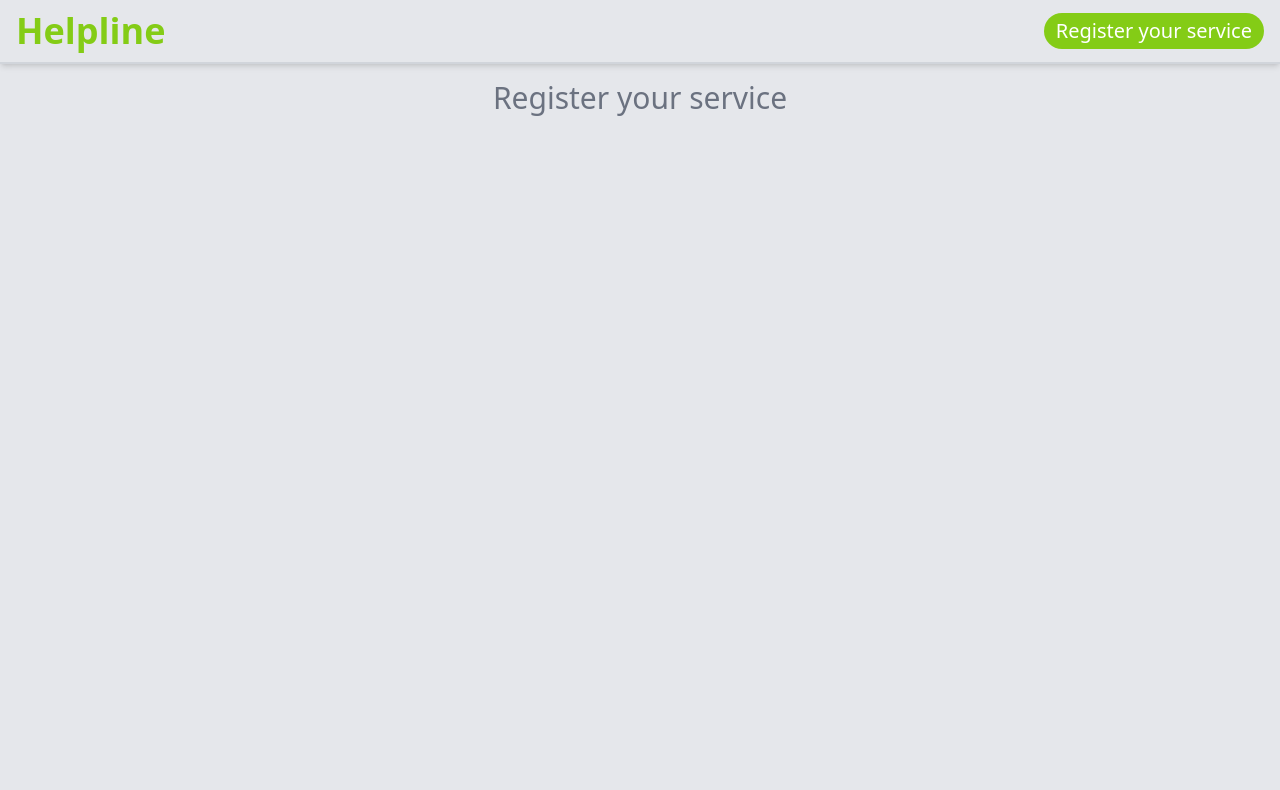
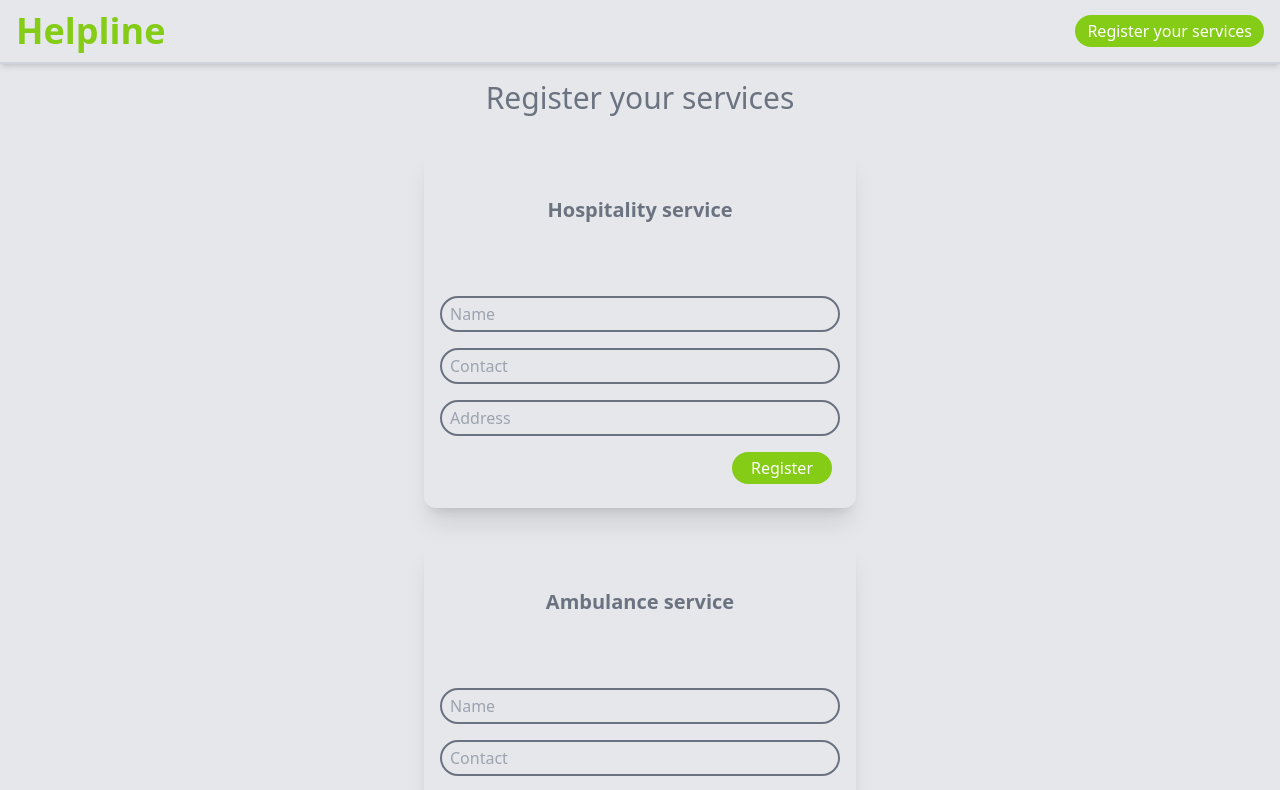
Before and after one commit to mayur-init/Helpline, a React (Create React App) app: page /register in a window 1280 px wide. Shown: the top 790 px of the page. Built offline with nearby package versions, Linux system fonts and the light colour scheme.

Commit message:
forms added

```diff
--- /dev/null
+++ b/src/components/AmbulanceRegister.jsx
@@ -0,0 +1,26 @@
+import React, {useState} from 'react'
+
+function AmbulanceRegister() {
+
+    const [ambulanceServiceName, setServiceName] = useState('');
+    const [contactNumber, setContactNumber] = useState('');
+
+    const util = () =>{
+        console.log(ambulanceServiceName + ' ' + contactNumber);
+
+        setServiceName('');
+        setContactNumber('');
+    }
+    return (
+        <div className='rounded-xl shadow-xl p-4 m-4 min-h-max'>
+            <h1 className='text-gray-500 text-xl font-semibold mt-[4vh] flex justify-center'>Ambulance service</h1>
+            <div className='flex flex-col w-[50vh] h-auto mt-[8vh]'>
+                <input type='text' onChange={(e) => { setServiceName(e.target.value) }} value={ambulanceServiceName} placeholder='Name' className='bg-gray-200 border-2 border-gray-500 rounded-full px-2 py-1 my-2'></input>
+                <input type='text' onChange={(e) => { setContactNumber(e.target.value) }} value={contactNumber} placeholder='Contact' className='bg-gray-200 border-2 border-gray-500 rounded-full px-2 py-1 my-2'></input>
+                <p className='flex justify-end'><button onClick ={util} className='btn w-[100px] m-2'>Register</button></p>
+            </div>
+        </div>
+    )
+}
+
+export default AmbulanceRegister
--- /dev/null
+++ b/src/components/HospitalRegister.jsx
@@ -0,0 +1,30 @@
+import React, { useState } from 'react'
+
+function HospitalRegister() {
+
+  const [hospitalName, setHospitalName] = useState('');
+  const [contactNumber, setContactNumber] = useState('');
+  const [address, setAddress] = useState('');
+
+  const util = () =>{
+    console.log(hospitalName + ' ' + contactNumber + ' ' + address);
+
+    setHospitalName('');
+    setContactNumber('');
+    setAddress('');
+  }
+
+  return (
+    <div className='rounded-xl shadow-xl p-4 m-4 min-h-max'>
+      <h1 className='text-gray-500 text-xl font-semibold mt-[4vh] flex justify-center'>Hospitality service</h1>
+      <div className='flex flex-col w-[50vh] h-auto mt-[8vh]'>
+        <input type='text' onChange={(e) => { setHospitalName(e.target.value) }} value={hospitalName} placeholder='Name' className='bg-gray-200 border-2 border-gray-500 rounded-full px-2 py-1 my-2'></input>
+        <input type='text' onChange={(e) => { setContactNumber(e.target.value) }} value={contactNumber} placeholder='Contact' className='bg-gray-200 border-2 border-gray-500 rounded-full px-2 py-1 my-2'></input>
+        <input type='text' onChange={(e) => { setAddress(e.target.value) }} value={address} placeholder='Address' className='bg-gray-200 border-2 border-gray-500 rounded-full px-2 py-1 my-2'></input>
+        <p className='flex justify-end'><button onClick = {util} className='btn w-[100px] m-2'>Register</button></p>
+      </div>
+    </div>
+  )
+}
+
+export default HospitalRegister
--- a/src/components/Navbar.jsx
+++ b/src/components/Navbar.jsx
@@ -4,8 +4,8 @@ import { Link } from 'react-router-dom'
 function Navbar() {
   return (
     <div className='bg-gray-200 h-[8vh] p-4 border-b-2 border-gray-300 flex justify-between items-center shadow-md'>
-      <Link to='/'><h1 className='text-4xl font-semibold text-lime-500'>Helpline</h1></Link>
-      <Link to='/register'><button className='text-xl text-white bg-lime-500 rounded-full px-3 py-1'>Register your service</button></Link>
+      <Link to='/'><h1 className='text-4xl font-semibold text-lime-500 hover:text-lime-600'>Helpline</h1></Link>
+      <Link to='/register'><button className='btn'>Register your services</button></Link>
     </div>
   )
 }
--- a/src/index.css
+++ b/src/index.css
@@ -1,3 +1,8 @@
 @tailwind base;
 @tailwind components;
+
+.btn{
+    @apply text-white bg-lime-500 rounded-full px-3 py-1 hover:bg-lime-600
+   }
+
 @tailwind utilities;
--- a/src/pages/RegisterPage.jsx
+++ b/src/pages/RegisterPage.jsx
@@ -1,13 +1,17 @@
 import React from 'react';
 import Navbar from '../components/Navbar';
 import Footer from '../components/Footer';
+import HospitalRegister from '../components/HospitalRegister';
+import AmbulanceRegister from '../components/AmbulanceRegister';
 
 function RegisterPage() {
   return (
     <div className='bg-gray-200 flex flex-col justify-evenly'>
         <Navbar/>
-        <div className='min-h-[90vh] p-4'>
-            <p className='text-3xl font-medium text-gray-500 flex justify-center'>Register your service</p>
+        <div className='min-h-[90vh] p-4 flex flex-col items-center'>
+            <h1 className='text-3xl font-medium text-gray-500 flex justify-center mb-4'>Register your services</h1>
+            <HospitalRegister/>
+            <AmbulanceRegister/>
         </div>
         <Footer/>
     </div>
```
